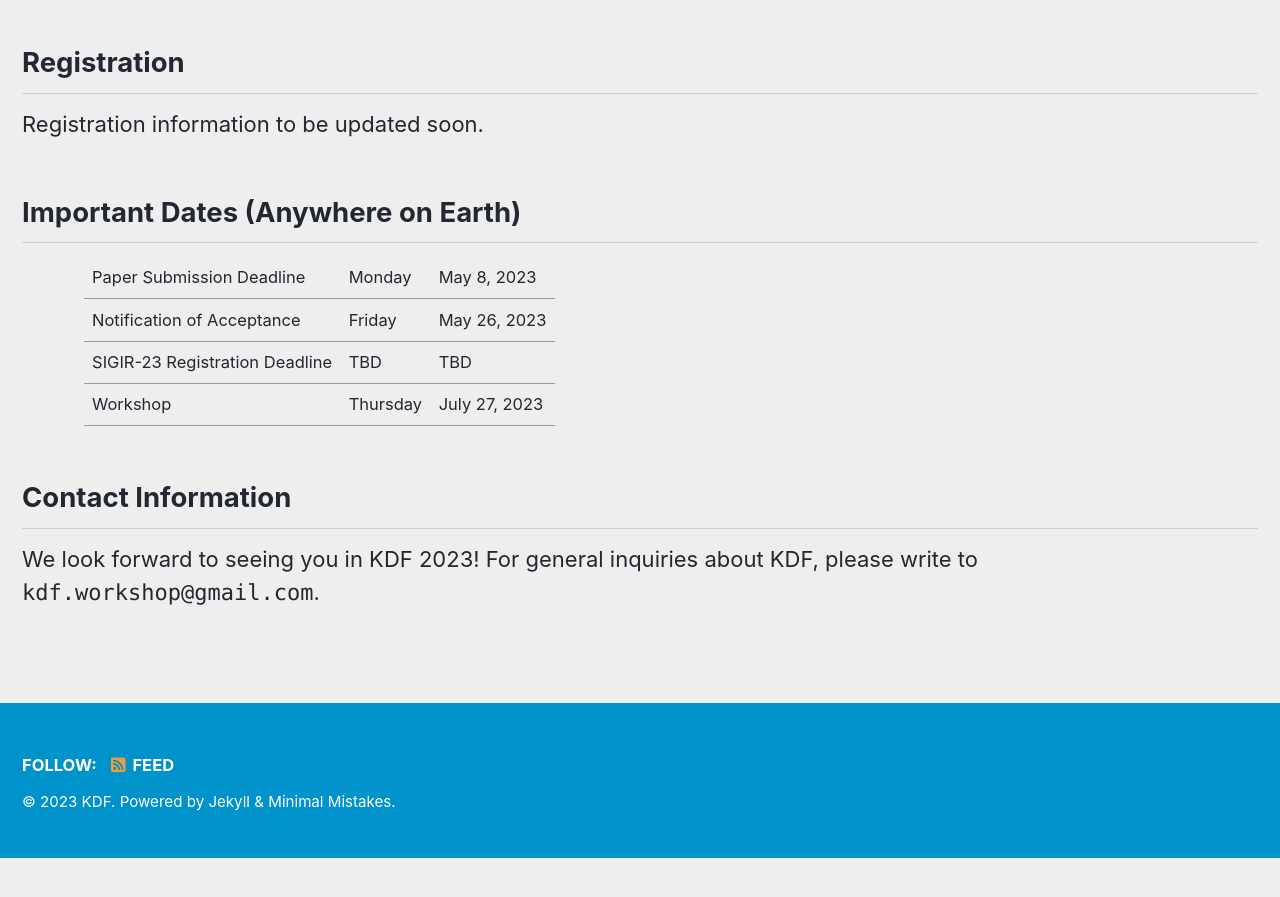
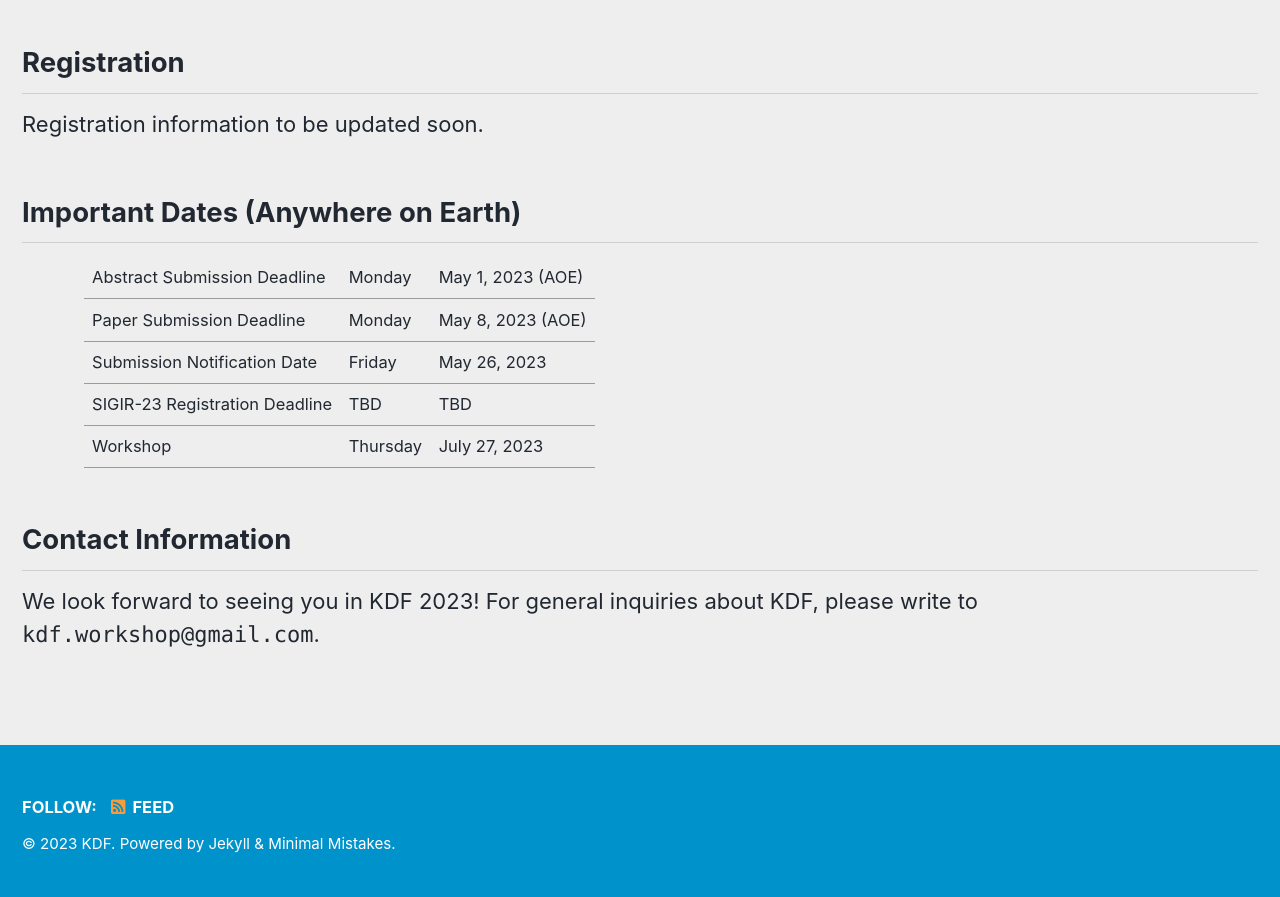
Before and after one commit to kdf-workshop/kdf23, a Jekyll site: the page built from _pages/home.md, in a window 1280 px wide and 900 px high, scrolled down 1490 px. Shown: the top 897 px of the window. Built offline with Jekyll 4.4.1, drawn with Linux system fonts in a browser that asks for light colours; cached includes are drawn as plain includes; before the commit the page ends 2348 px from its top, so only the background shows below that.

Commit message:
Update home.md

```diff
--- a/_pages/home.md
+++ b/_pages/home.md
@@ -27,12 +27,17 @@ Registration information to be updated soon.
 <table style="width: 90%">
     <tbody>
         <tr>
+            <td>Abstract Submission Deadline</td>
+            <td>Monday</td>
+            <td>May 1, 2023 (AOE)</td>
+        </tr>
+        <tr>
             <td>Paper Submission Deadline</td>
             <td>Monday</td>
-            <td>May 8, 2023</td>
+            <td>May 8, 2023 (AOE)</td>
         </tr>
         <tr>
-            <td>Notification of Acceptance</td>
+            <td>Submission Notification Date</td>
             <td>Friday</td>
             <td>May 26, 2023<br>
             </td>
```
